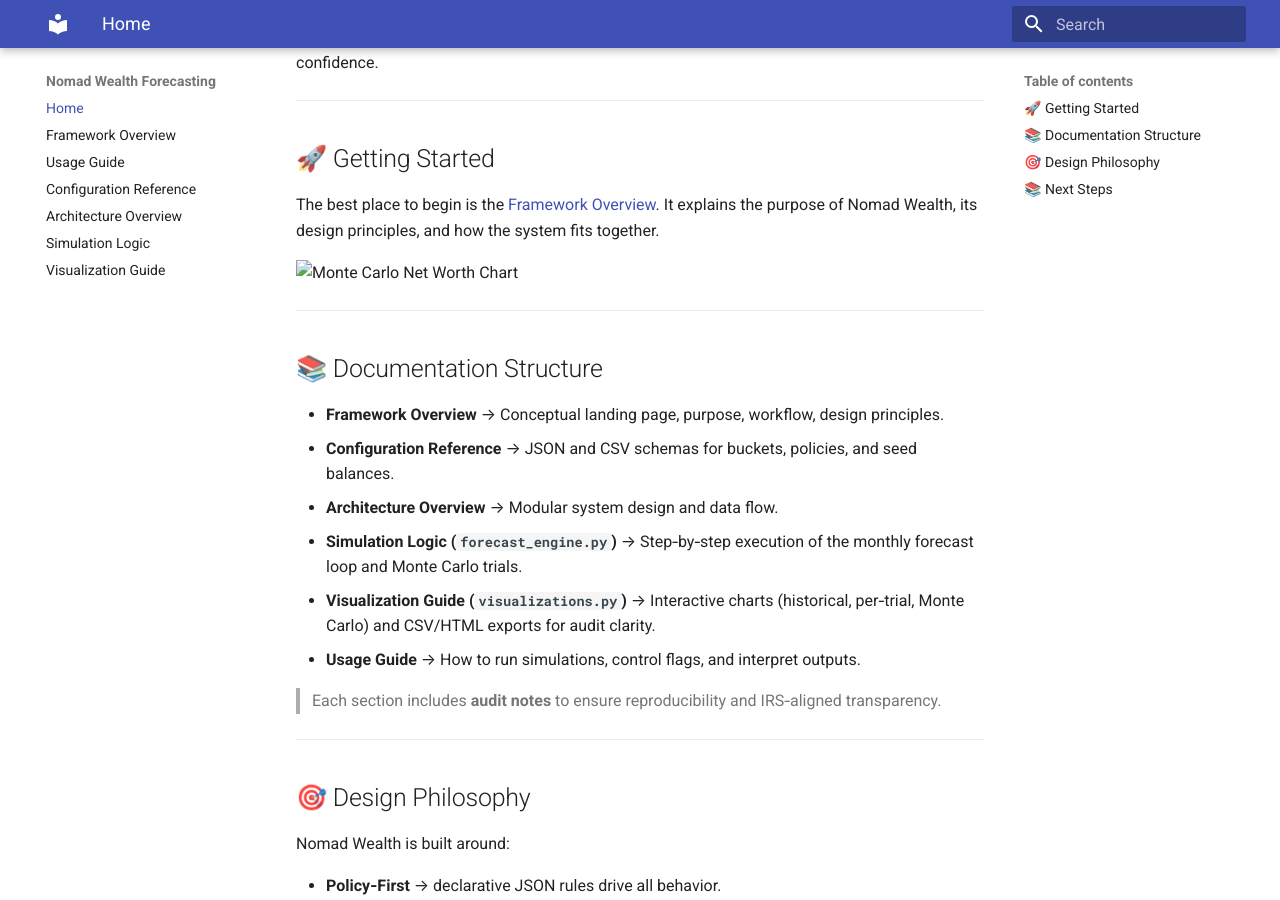
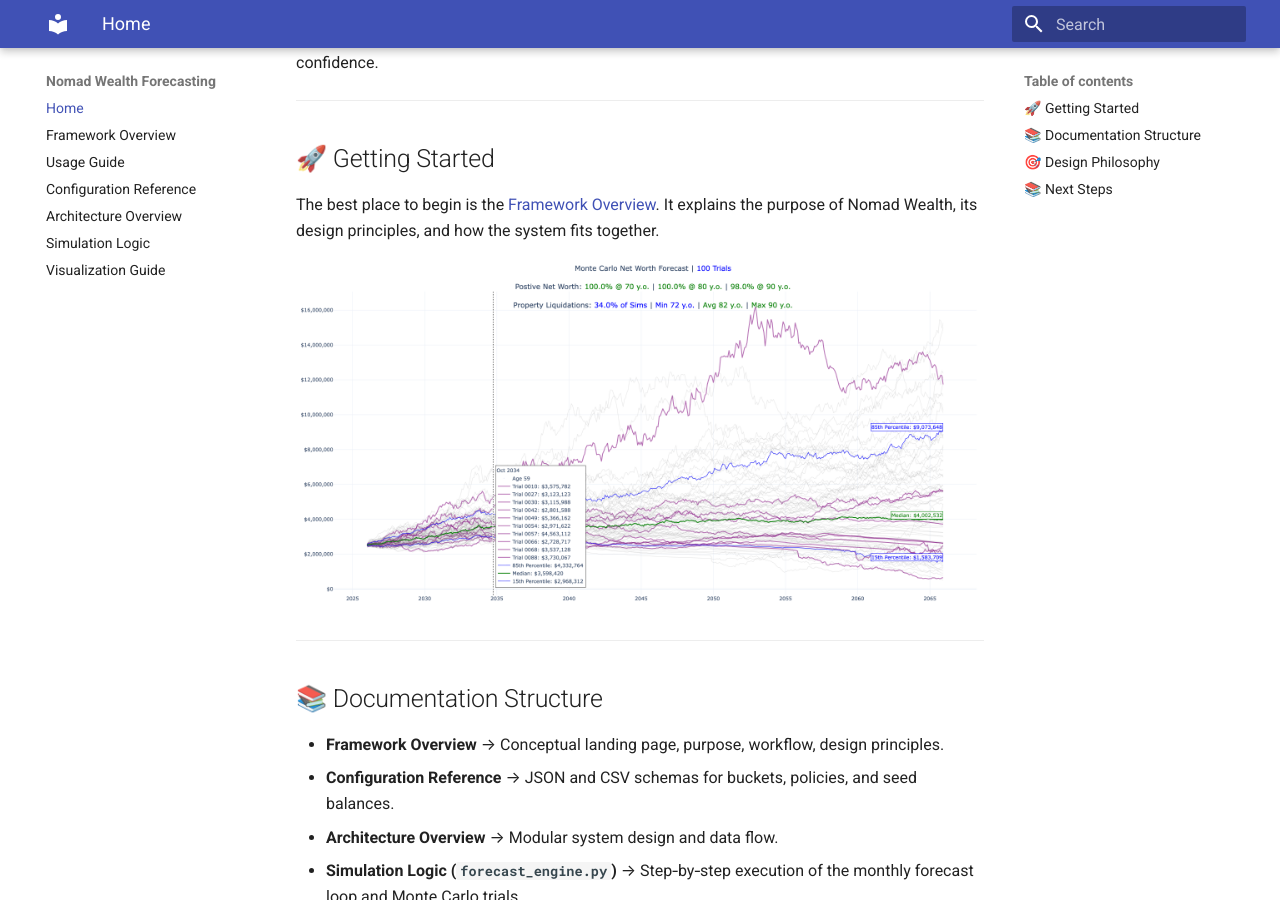
Before and after one commit to emb417/nomad-wealth, an MkDocs documentation site: the page built from docs/index.md, in a window 1280 px wide and 900 px high, scrolled down 325 px. Built offline with MkDocs 1.6.1 and Material for MkDocs 9.7.7, drawn with Linux system fonts in a browser that asks for light colours.

Commit message:
v0.38.7: made index image relative

```diff
--- a/docs/index.md
+++ b/docs/index.md
@@ -10,7 +10,7 @@ This site is more than a technical manual — it’s a guide to understanding ho
 
 The best place to begin is the [Framework Overview](overview.md). It explains the purpose of Nomad Wealth, its design principles, and how the system fits together.
 
-![Monte Carlo Net Worth Chart](/docs/images/mc_networth.png)
+![Monte Carlo Net Worth Chart](images/mc_networth.png)
 
 ---
 
```
